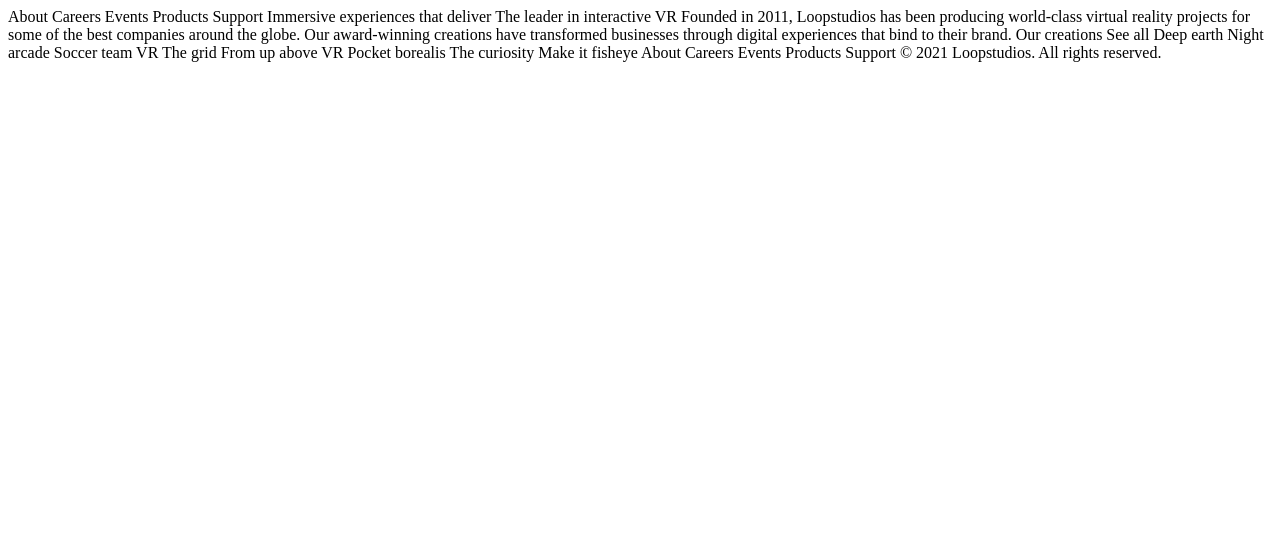
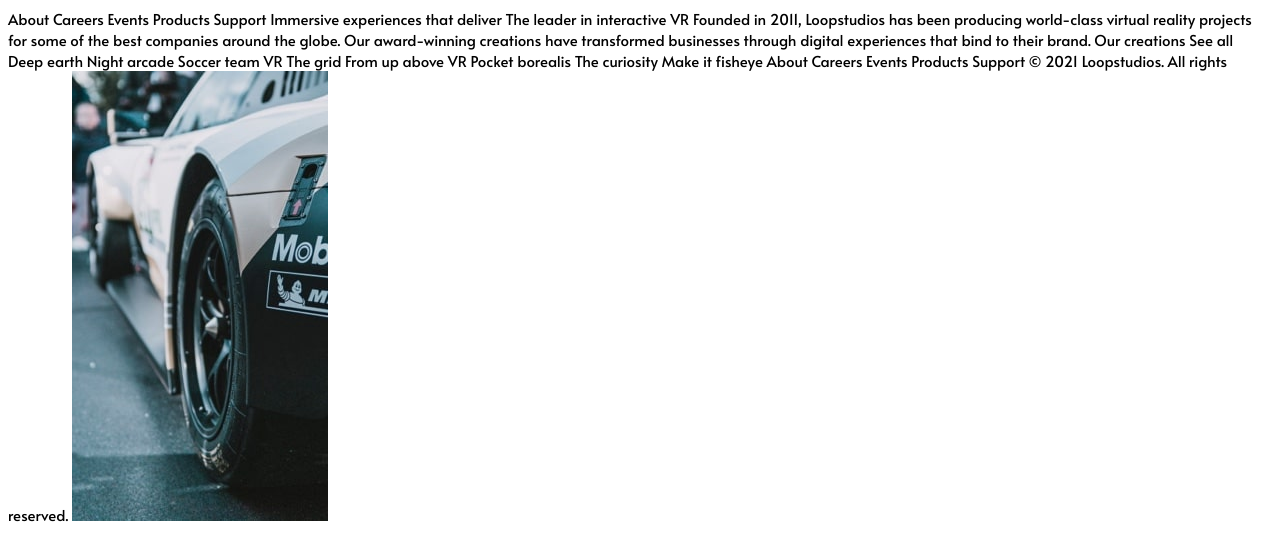
Before and after one commit to nickbiever/loopstudios, a plain HTML site: page index.html in a window 1280 px wide. Drawn offline with Linux system fonts and the light colour scheme.

Commit message:
Setup some styling

```diff
--- a/index.html
+++ b/index.html
@@ -5,6 +5,11 @@
     <meta name="viewport" content="width=device-width, initial-scale=1.0" />
     <title>Loopstudios</title>
     <link rel="stylesheet" href="style.css" />
+    <link rel="preconnect" href="https://fonts.gstatic.com" />
+    <link
+      href="https://fonts.googleapis.com/css2?family=Alata&family=Josefin+Sans:wght@300&display=swap"
+      rel="stylesheet"
+    />
   </head>
   <body>
     About Careers Events Products Support Immersive experiences that deliver The
@@ -15,5 +20,17 @@
     earth Night arcade Soccer team VR The grid From up above VR Pocket borealis
     The curiosity Make it fisheye About Careers Events Products Support &copy;
     2021 Loopstudios. All rights reserved.
+    <picture>
+      <source
+        media="(min-width: 650px)"
+        srcset="images/desktop/image-grid.jpg"
+      />
+      <source
+        media="(min-width: 465px)"
+        srcset="images/mobile/image-grid.jpg"
+      />
+      <!-- fallback for unsuportive browsers -->
+      <img src="images/desktop/image-grid.jpg" alt="grid image" />
+    </picture>
   </body>
 </html>
--- a/style.css
+++ b/style.css
@@ -0,0 +1,15 @@
+:root {
+  --white: hsl(0, 0%, 100%);
+  --black: hsl(0, 0%, 0%);
+  --dark-gray: hsl(0, 0%, 55%);
+  --very-dark-gray: hsl(0, 0%, 41%);
+}
+
+/* font-family: 'Alata', sans-serif;
+font-family: 'Josefin Sans', sans-serif; */
+
+body {
+  background-color: var(--white);
+  font-size: 0.9375em;
+  font-family: "Alata", sans-serif;
+}
```
Also changed, not shown: 2 other files.
